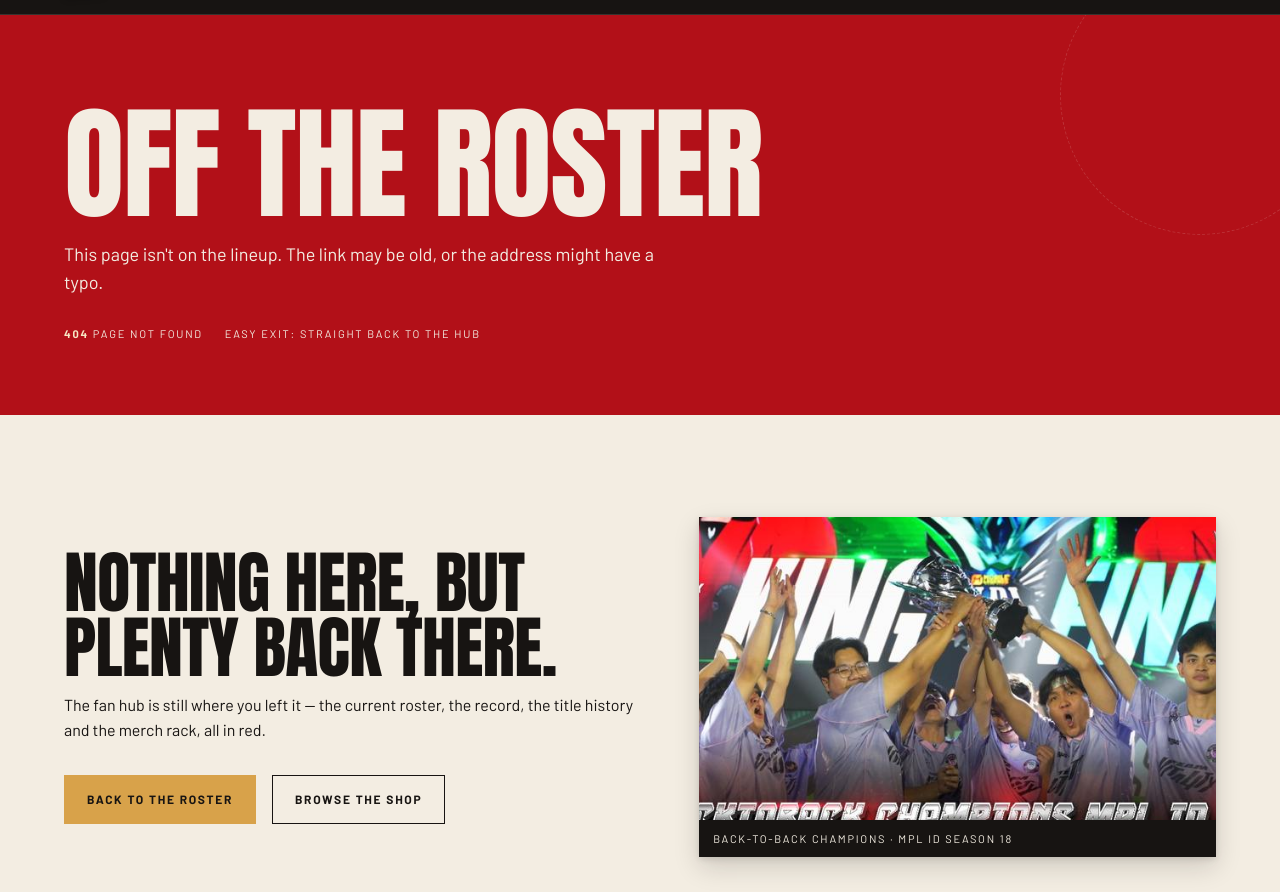
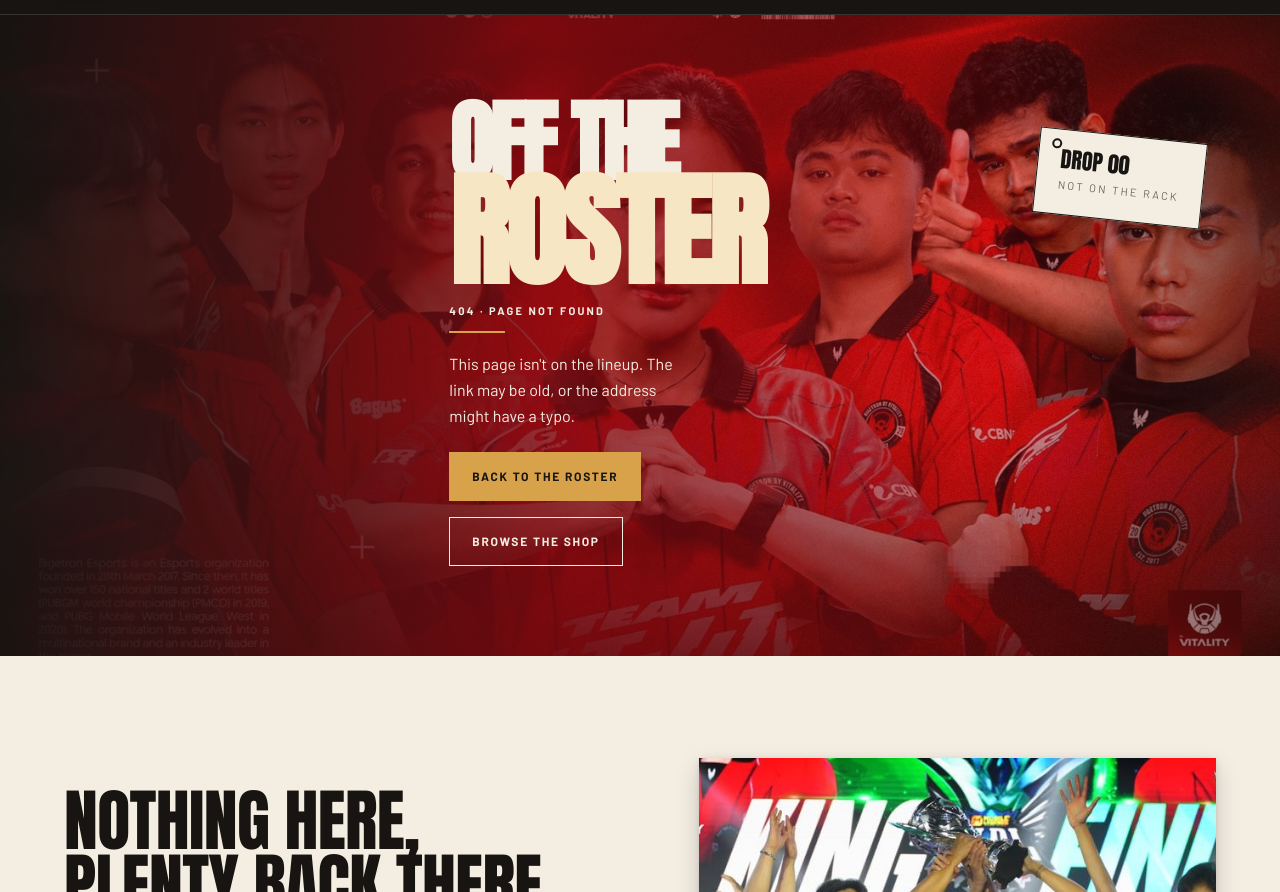
Before and after one commit to berliandro/btr-webpage-test-hy4-flash, a plain HTML site: page 404.html in a window 1280 px wide. Shown: the part 60-952 px from the top of the page. Drawn offline with Linux system fonts and the light colour scheme.

Commit message:
Polish 404 with the shared masthead and remove stale shop reference

```diff
--- a/404.html
+++ b/404.html
@@ -24,26 +24,32 @@
 </header>
 
 <main id="main-content">
-  <section class="pagehead">
+  <section class="masthead" aria-label="Page not found">
     <div class="wrap">
-      <h1>Off the roster</h1>
-      <p>This page isn't on the lineup. The link may be old, or the address might have a typo.</p>
-      <div class="head-meta"><span><b>404</b> Page not found</span><span>Easy exit: straight back to the hub</span></div>
+      <div class="masthead-media" aria-hidden="true"><img src="assets/img/hero.jpeg" alt="" width="1920" height="1080" fetchpriority="high"></div>
+      <div class="masthead-wash" aria-hidden="true"></div>
+      <div class="masthead-copy">
+        <h1><span>Off the</span><em>Roster</em></h1>
+        <p class="masthead-id">404 · Page not found</p>
+        <p class="masthead-sub">This page isn't on the lineup. The link may be old, or the address might have a typo.</p>
+        <div class="actions"><a class="btn brass" href="index.html">Back to the roster</a><a class="btn ghost" href="shop.html">Browse the shop</a></div>
+      </div>
+      <aside class="hangtag" aria-label="Exit marker"><b>Drop 00</b><span>Not on the rack</span></aside>
     </div>
   </section>
 
   <section class="section cream">
     <div class="wrap split">
       <div>
-        <h2>Nothing here, but plenty back there.</h2>
-        <p class="body-copy">The fan hub is still where you left it — the current roster, the record, the title history and the merch rack, all in red.</p>
+        <div class="section-head"><h2>Nothing here, plenty back there.</h2>
+        <p class="body-copy">The fan hub is still where you left it — the current roster, the record, the title history and the merch rack, all in red.</p></div>
         <div class="button-row">
-          <a class="btn brass" href="index.html">Back to the roster</a>
-          <a class="btn ghost" href="shop.html">Browse the shop</a>
+          <a class="btn ghost" href="matches.html">See the results</a>
+          <a class="btn ghost" href="titles.html">Trophy cabinet</a>
         </div>
       </div>
-      <figure>
-        <img src="assets/img/back-to-back.jpeg" alt="Bigetron by Vitality lifting the MPL Indonesia Season 18 trophy" width="800" height="400">
+      <figure class="plate">
+        <img src="assets/img/back-to-back.jpeg" alt="Bigetron by Vitality lifting the MPL Indonesia Season 18 trophy" width="800" height="400" loading="lazy">
         <figcaption>Back-to-back champions · MPL ID Season 18</figcaption>
       </figure>
     </div>
```
Also changed, not shown: index.html (+1 -1 lines), .impeccable/design.json, 1 other file.
